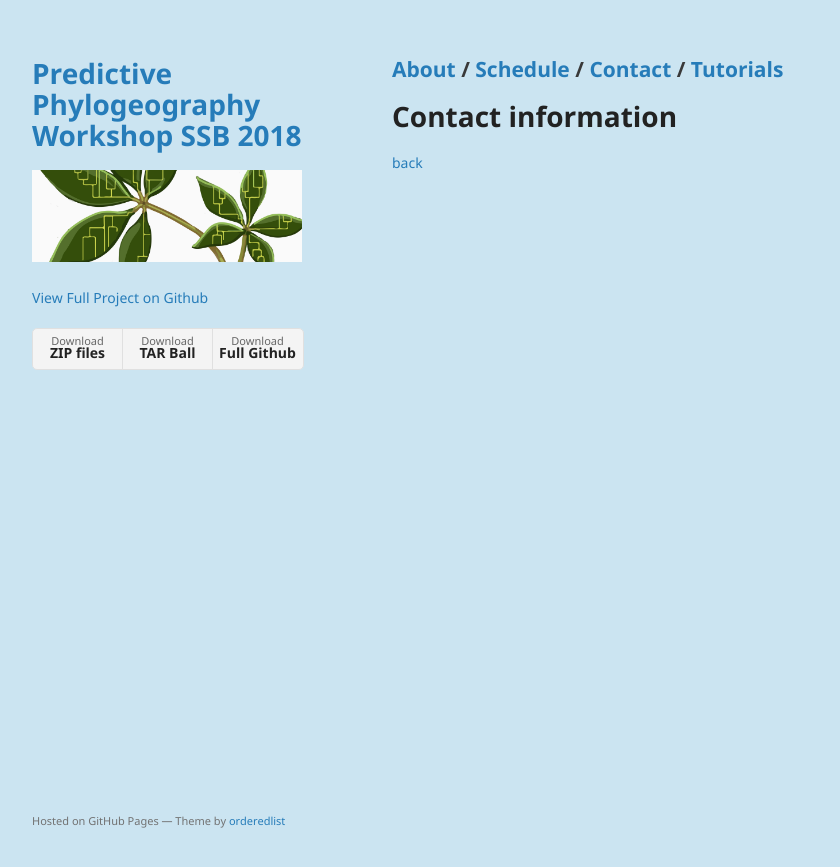
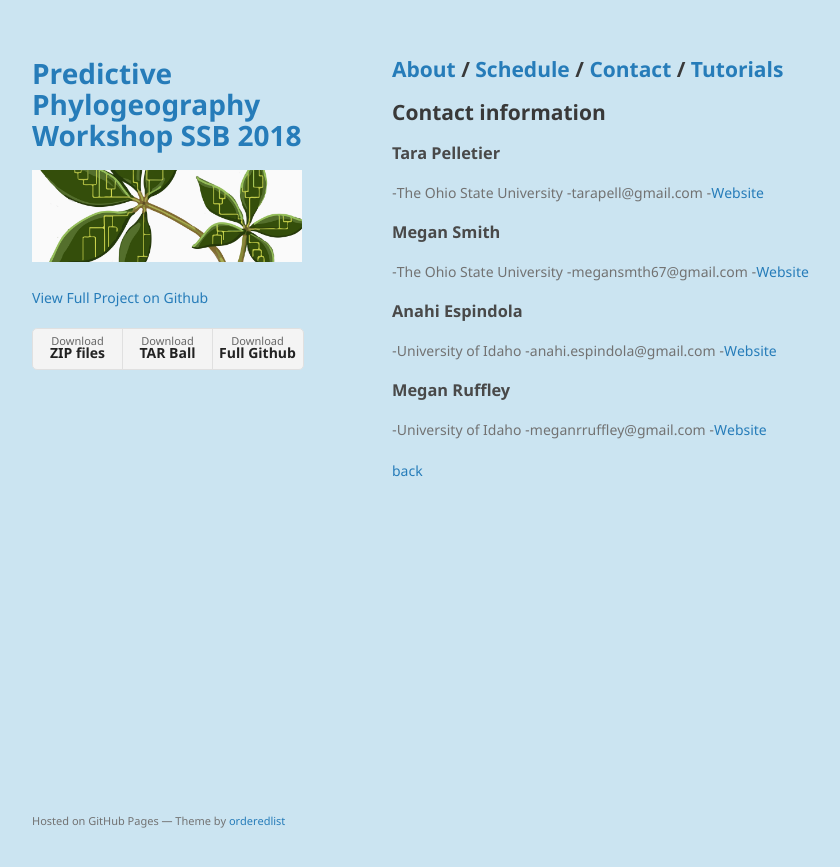
Before and after one commit to PredictivePhylogeography-SSB2018/PredictivePhylogeography-SSB2018.github.io, a Jekyll site: the page built from Contact.md, in a window 1280 px wide. Shown: the top 867 px of the page, without its empty margins (178-1018 px from the left). Built offline with Jekyll 4.4.1, drawn with Linux system fonts in a browser that asks for light colours; the repository's description, which GitHub fills in, is left out; our own code applies the rules of GitHub Pages for plain Markdown files.

Commit message:
update contact info

```diff
--- a/Contact.md
+++ b/Contact.md
@@ -3,8 +3,26 @@ layout: default2
 ---
 ## [About](index.md) / [Schedule](./Schedule.html) / [Contact](./Contact.html) / [Tutorials](./Tutorials.html)
 
-# Contact information
+## Contact information
 
+### Tara Pelletier
+-The Ohio State University
+-tarapell@gmail.com
+-[Website](https://sites.google.com/site/taraapelletier/)
 
+### Megan Smith
+-The Ohio State University
+-megansmth67@gmail.com
+-[Website](https://carstenslab.osu.edu/people.html)
+
+### Anahi Espindola
+-University of Idaho
+-anahi.espindola@gmail.com
+-[Website](http://anahiespindola.github.io/about-me.html)
+
+### Megan Ruffley
+-University of Idaho
+-meganrruffley@gmail.com
+-[Website](https://meganruffley.weebly.com)
 
 [back](./)
--- a/_layouts/default.html
+++ b/_layouts/default.html
@@ -12,7 +12,7 @@
     <![endif]-->
     <style>
       body {
-        background-color: #A7D6B5
+        background-color: #9FE8D7
       }
     </style>
   </head>
```
Also changed, not shown: index.md (+1 -1 lines).
